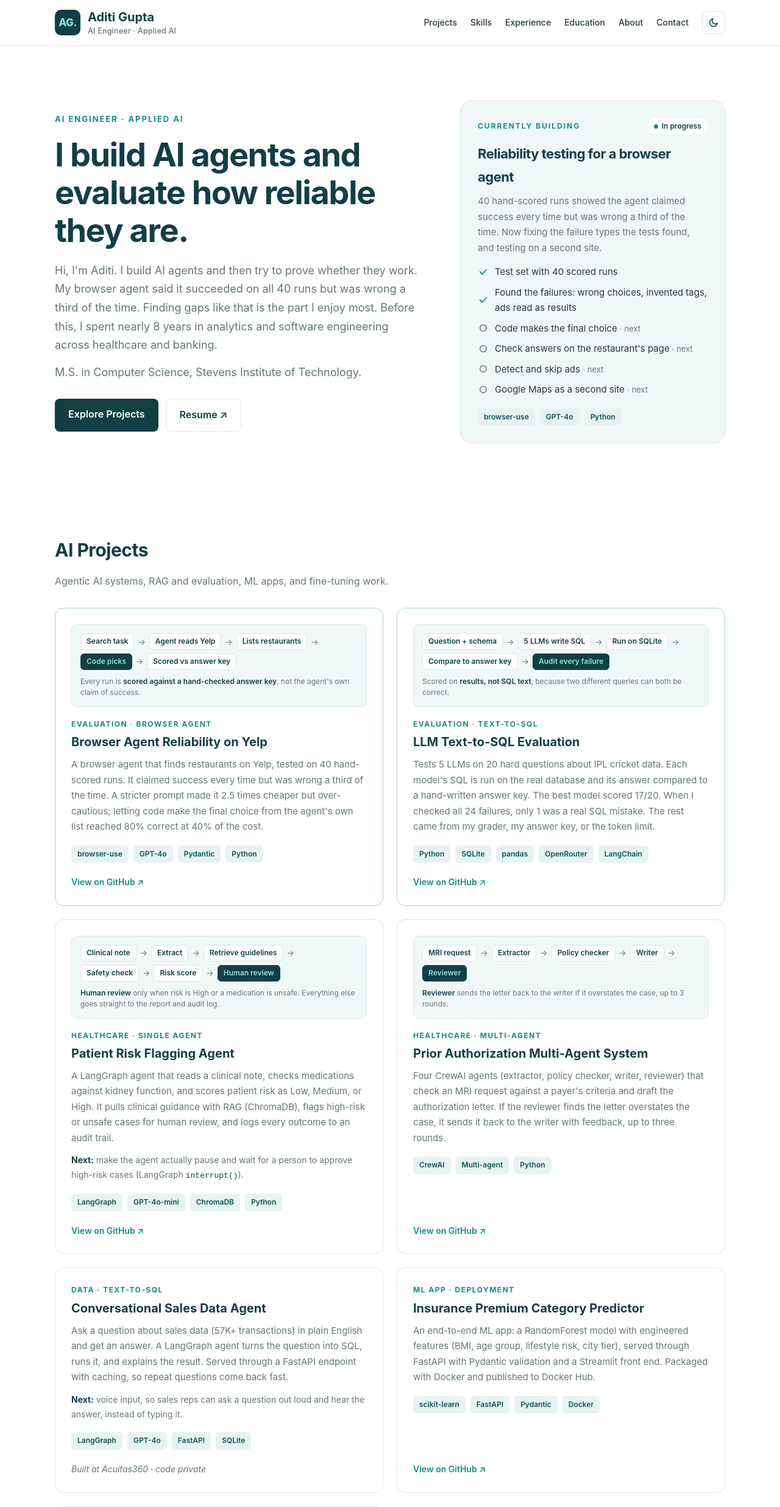
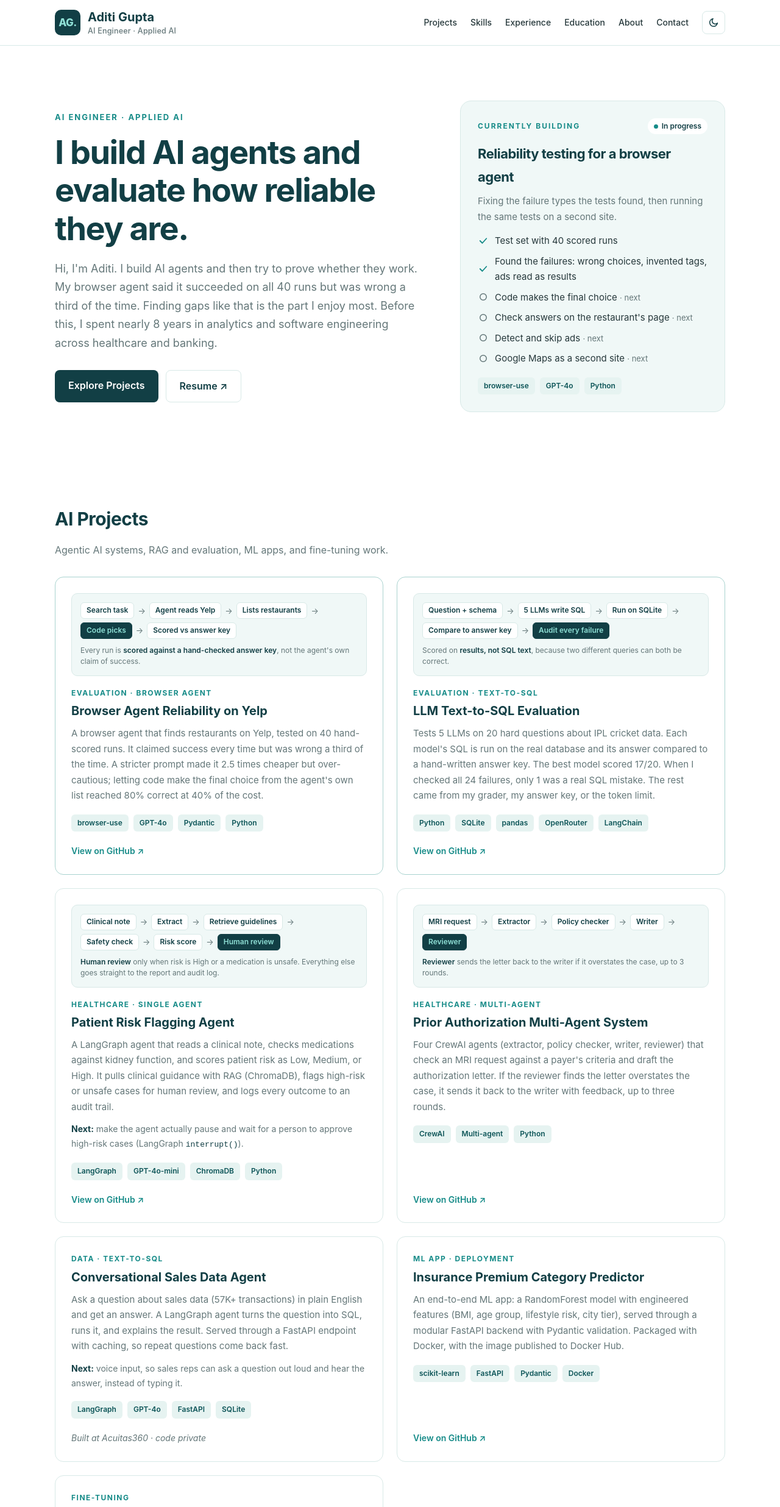
Before and after one commit to AditiGuptaz/aditiguptaz.github.io, a plain HTML site: page index.html in a window 1280 px wide. Shown: the top 2472 px of the page at 61% size. Drawn offline with Linux system fonts and the light colour scheme.

Commit message:
Add files via upload

```diff
--- a/index.html
+++ b/index.html
@@ -730,10 +730,6 @@
           software engineering across healthcare and banking.
         </p>
 
-        <p>
-          M.S. in Computer Science, Stevens Institute of Technology.
-        </p>
-
         <div class="buttons">
           <a href="#projects" class="button">Explore Projects</a>
           <a href="Aditi_Gupta_Resume.pdf"
@@ -750,9 +746,8 @@
 
         <h2>Reliability testing for a browser agent</h2>
         <p>
-          40 hand-scored runs showed the agent claimed success every time but
-          was wrong a third of the time. Now fixing the failure types the tests
-          found, and testing on a second site.
+          Fixing the failure types the tests found, then running the same
+          tests on a second site.
         </p>
 
         <ul class="check-list">
@@ -933,8 +928,8 @@
             <p>
               An end-to-end ML app: a RandomForest model with engineered
               features (BMI, age group, lifestyle risk, city tier), served
-              through FastAPI with Pydantic validation and a Streamlit
-              front end. Packaged with Docker and published to Docker Hub.
+              through a modular FastAPI backend with Pydantic validation.
+              Packaged with Docker, with the image published to Docker Hub.
             </p>
             <div class="tags">
               <span class="tag">scikit-learn</span>
@@ -943,7 +938,7 @@
               <span class="tag">Docker</span>
             </div>
             <a class="project-link"
-               href="https://github.com/AditiGuptaz/Insurance-premium-predictor"
+               href="https://github.com/AditiGuptaz/insurance-ml-fastapi-docker"
                target="_blank" rel="noopener noreferrer">View on GitHub ↗</a>
           </div>
 
```
